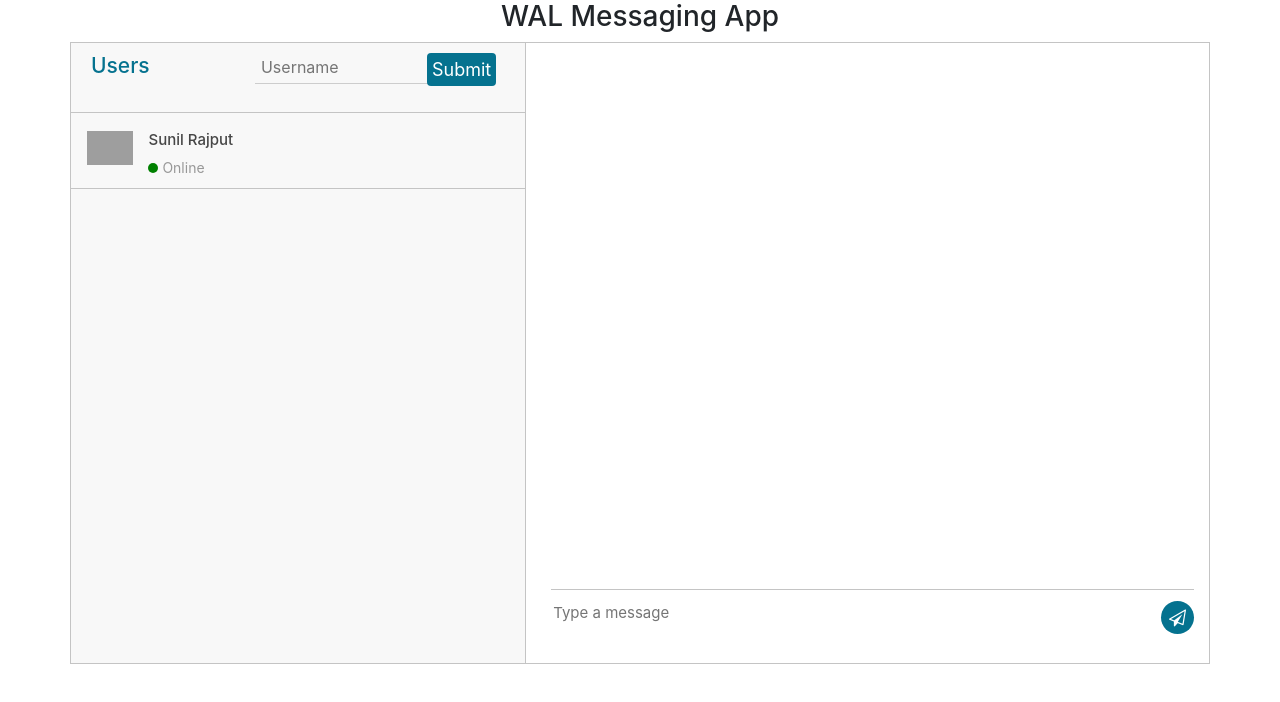
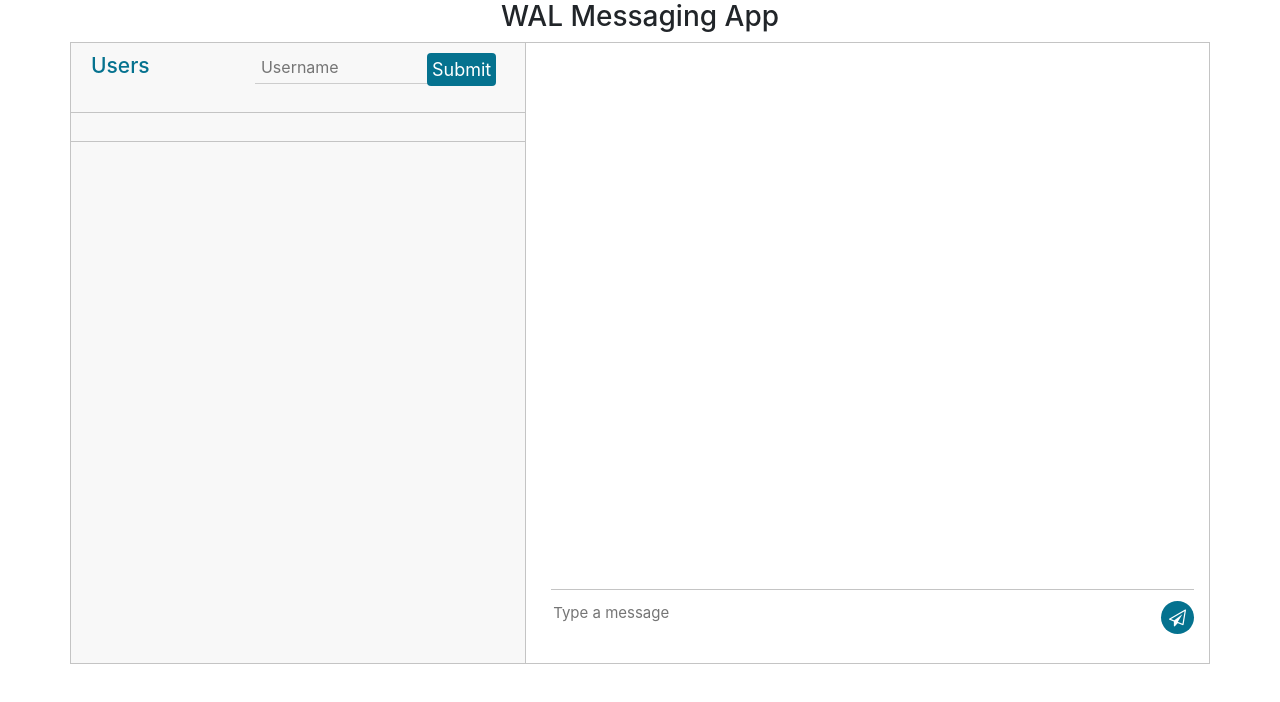
Before and after one commit to Ravi-wal/chatapplication, a website: page chat.html in a window 1280 px wide. Drawn offline with nearby package versions, Linux system fonts and the light colour scheme; no server answers; grey boxes are pictures that could not be loaded.

Commit message:
port changed

```diff
--- a/chat.html
+++ b/chat.html
@@ -259,14 +259,7 @@
                     </div>
                     <div class="inbox_chat">
                         <div class="chat_list">
-                            <div class="chat_people">
-                                <div class="chat_img"> <img src="https://ptetutorials.com/images/user-profile.png"
-                                        alt="sunil"> </div>
-                                <div class="chat_ib">
-                                    <h5>Sunil Rajput <!--<span class="chat_date">Dec 25</span>--></h5>
-                                    <p> <span class="dot"></span> Online</p>
-                                </div>
-                            </div>
+
                         </div>
                     </div>
                 </div>
```
